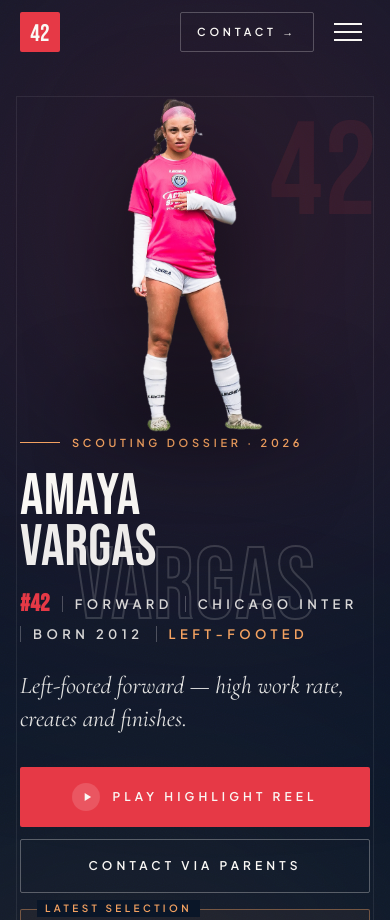
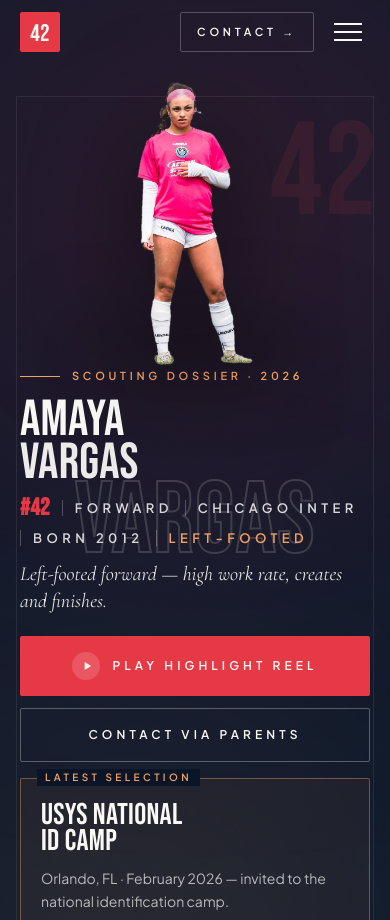
Before and after one commit to iamantonio/amaya_website, a website: page index.html in a window 390 px wide. Shown: the top 920 px of the page. Drawn offline with Linux system fonts and the light colour scheme.

Commit message:
Address Hermes Agent review: mobile fold, robots.txt, sitemap.xml
- Tighten mobile hero rhythm (smaller cutout/name, tighter margins) so
  the full 10-second read including BOTH CTAs fits above the fold at
  390x844 (measured: secondary CTA bottom at 762px)
- Add robots.txt (excludes print/dossier utility pages) and sitemap.xml
- Reviewed claim of mobile overlap/clipping: not reproducible in real
  browsers at 390/375; was a headless-screenshot font-metrics artifact

```diff
--- a/index.html
+++ b/index.html
@@ -106,22 +106,22 @@
         <!-- ghost jersey number -->
         <div class="pointer-events-none absolute z-[1] right-[3vw] top-[14vh] bebas text-[34vw] md:text-[26vw] leading-none text-accent-red/10 select-none" aria-hidden="true">42</div>
 
-        <div class="relative z-20 flex-1 max-w-content w-full mx-auto px-5 sm:px-10 grid lg:grid-cols-12 items-end pt-24 md:pt-28 pb-6">
+        <div class="relative z-20 flex-1 max-w-content w-full mx-auto px-5 sm:px-10 grid lg:grid-cols-12 items-end pt-20 md:pt-28 pb-6">
 
             <!-- LEFT — identity block -->
             <div class="lg:col-span-5 order-2 lg:order-1 pb-4 md:pb-10">
-                <div class="rise flex items-center gap-3 mb-5">
+                <div class="rise flex items-center gap-3 mb-3 lg:mb-5">
                     <span class="h-px w-10 bg-gold"></span>
                     <span class="label-sm text-[11px] text-gold">Scouting Dossier &middot; 2026</span>
                 </div>
 
                 <h1 class="rise bebas text-warm-white leading-[0.82]">
-                    <span class="block text-[15vw] sm:text-[7rem] lg:text-[8.5rem]">AMAYA</span>
-                    <span class="block text-[15vw] sm:text-[7rem] lg:text-[8.5rem] text-warm-white/95">VARGAS</span>
+                    <span class="block text-[13vw] sm:text-[7rem] lg:text-[8.5rem]">AMAYA</span>
+                    <span class="block text-[13vw] sm:text-[7rem] lg:text-[8.5rem] text-warm-white/95">VARGAS</span>
                 </h1>
 
                 <!-- meta row -->
-                <div class="rise mt-5 flex flex-wrap items-center gap-x-3 gap-y-2 text-[13px] label-sm text-warm-white/85">
+                <div class="rise mt-3 lg:mt-5 flex flex-wrap items-center gap-x-3 gap-y-2 text-[13px] label-sm text-warm-white/85">
                     <span class="text-accent-red bebas text-2xl tracking-normal leading-none">#42</span>
                     <span class="w-px h-4 bg-warm-white/25"></span>
                     <span>Forward</span>
@@ -134,12 +134,12 @@
                 </div>
 
                 <!-- one-line identity -->
-                <p class="rise mt-6 font-body italic text-2xl sm:text-[28px] leading-snug text-warm-white/90 max-w-md">
+                <p class="rise mt-3 lg:mt-6 font-body italic text-xl sm:text-2xl sm:text-[28px] leading-snug text-warm-white/90 max-w-md">
                     Left-footed forward &mdash; high work rate,<br class="hidden sm:block"> creates and finishes.
                 </p>
 
                 <!-- CTAs -->
-                <div class="rise mt-8 flex flex-col sm:flex-row gap-3 sm:gap-4">
+                <div class="rise mt-5 lg:mt-8 flex flex-col sm:flex-row gap-3 sm:gap-4">
                     <button type="button" class="video-trigger cta-shine group inline-flex items-center justify-center gap-3 bg-accent-red hover:bg-accent-red/90 text-warm-white label-sm text-[12px] px-7 py-4 rounded-sm transition-colors cursor-pointer border-none" data-video-id="cB2H_emdQ-c" data-video-title="Amaya Highlight Reel">
                         <span class="grid place-items-center w-7 h-7 rounded-full bg-warm-white/15 group-hover:bg-warm-white/25 transition-colors">
                             <svg viewBox="0 0 24 24" class="w-3.5 h-3.5 fill-warm-white translate-x-px"><path d="M8 5v14l11-7z"/></svg>
@@ -153,11 +153,11 @@
             </div>
 
             <!-- CENTER — cutout -->
-            <div class="lg:col-span-4 order-1 lg:order-2 relative flex justify-center items-end self-stretch min-h-[34svh] lg:min-h-0">
+            <div class="lg:col-span-4 order-1 lg:order-2 relative flex justify-center items-end self-stretch min-h-[28svh] lg:min-h-0">
                 <!-- plinth glow -->
                 <div class="pointer-events-none absolute bottom-0 left-1/2 -translate-x-1/2 w-[78%] h-10 rounded-[50%] bg-black/50 blur-2xl"></div>
                 <img width="409" height="982" src="assets/images/hero-cutout.png" alt="Amaya Vargas, full-body standing pose"
-                     class="floaty relative z-10 h-full max-h-[40svh] sm:max-h-[60svh] lg:max-h-[86vh] w-auto object-contain drop-shadow-[0_30px_50px_rgba(0,0,0,0.55)]">
+                     class="floaty relative z-10 h-full max-h-[34svh] sm:max-h-[60svh] lg:max-h-[86vh] w-auto object-contain drop-shadow-[0_30px_50px_rgba(0,0,0,0.55)]">
             </div>
 
             <!-- RIGHT — credential rail -->
--- /dev/null
+++ b/robots.txt
@@ -0,0 +1,6 @@
+User-agent: *
+Allow: /
+Disallow: /card-print.html
+Disallow: /dossier.html
+
+Sitemap: https://amayavargas.com/sitemap.xml
```
Also changed, not shown: sitemap.xml (added, +9 -0 lines), css/styles.css.
